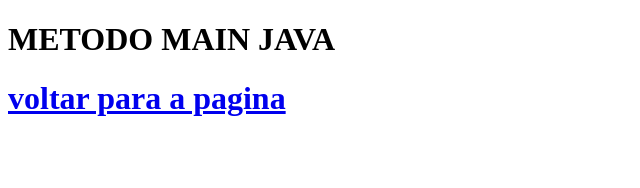
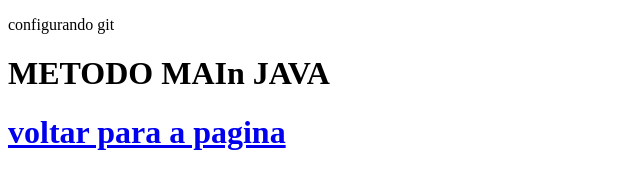
Before and after one commit to gilbertoof/aula-github, a plain HTML site: page vendas.html in a window 1280 px wide. Shown: the whole page, without its empty margins (0-640 px from the left). Drawn offline with Linux system fonts and the light colour scheme.

Commit message:
pequena modificacao

```diff
--- a/vendas.html
+++ b/vendas.html
@@ -6,7 +6,8 @@
     <title>Document</title>
 </head>
 <body>
-  <h1>METODO MAIN JAVA</h1>
+  <p>configurando git</p>
+  <h1>METODO MAIn JAVA</h1>
 </body>
 <h1><a href="http://"><vendas class="html"> voltar para a pagina</vendas></a></h1>
 </html>
```
Also changed, not shown: index.html (+1 -1 lines).
